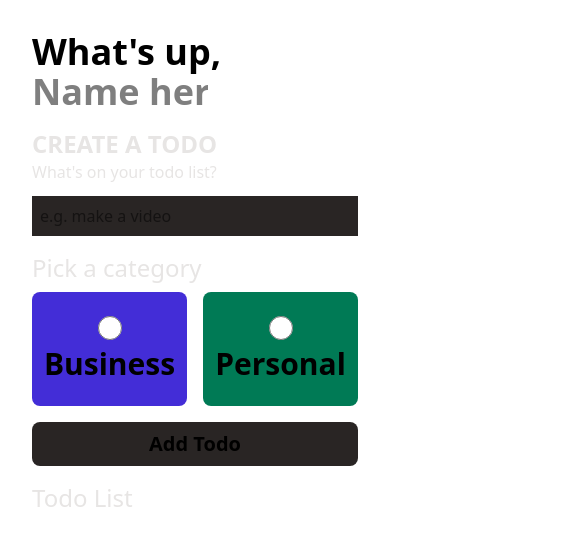
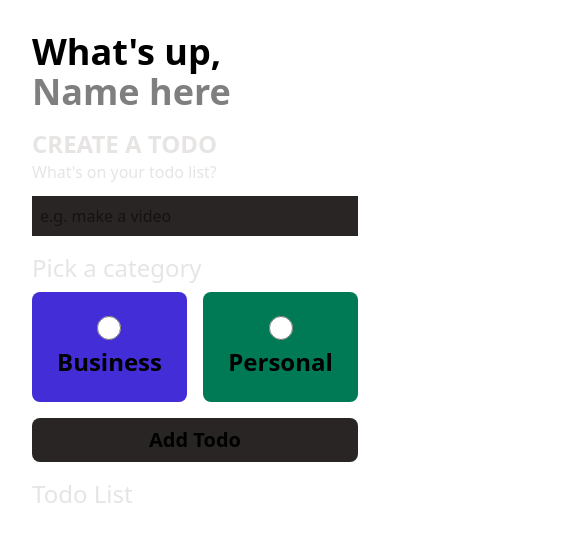
Before and after one commit to lucassantin/todo-list-vue, a Vue app: page / in a window 390 px wide. Shown: the top 546 px of the page, 576 px wide, since content can reach past the window. Built offline with nearby package versions, Linux system fonts and the light colour scheme.

Commit message:
responsive changes

```diff
--- a/src/App.vue
+++ b/src/App.vue
@@ -42,9 +42,10 @@
 </script>
 
 <template>
-  <main class="flex flex-col w-dvw h-screen p-8 gap-4">
+  <main class="flex max-w-[1920px]">
+    <section class="flex flex-col w-dvw h-screen p-8 gap-4 ">
     <section>
-      <p class="text-4xl font-bold">What's up, <input class="w-44 " placeholder="Name here" type="text" v-model="name"></p>
+      <p class="text-4xl font-bold">What's up, <input placeholder="Name here" type="text" v-model="name"></p>
     </section>
     <section class="flex flex-col gap-3">
       <div>
@@ -65,7 +66,7 @@
             id="category1"
             value="business"
             v-model="input_category" />
-            <p class="text-3xl font-bold">Business</p>
+            <p class="sm:text-3xl text-2xl font-bold">Business</p>
           </div>
         </label>
         <label class="flex justify-center items-center bg-emerald-700 rounded-lg">
@@ -77,7 +78,7 @@
             id="category1"
             value="personal"
             v-model="input_category" />
-            <p class="text-3xl font-bold">Personal</p>
+            <p class="sm:text-3xl text-2xl font-bold">Personal</p>
           </div>
         </label>
       </div>
@@ -87,9 +88,10 @@
       <p class="text-stone-200 text-2xl font-medium mb-4">Todo List</p>
       <div v-for="(todo, index) in todos" :key="index" :class="['flex flex-row items-center justify-between py-2 p-3 rounded-lg mb-3 w-full', todo.category === 'business' ? 'bg-indigo-700 opacity-90' : 'bg-emerald-700 opacity-90']">
         <input type="checkbox" :checked="todo.done" @change="toggleDone(todo)" class="size-6">
-        <p class="text-lg font-medium break-all w-[87%]">{{ todo.content }}</p>
+        <p class="text-lg font-medium break-all w-[60%] sm:w-[90%]">{{ todo.content }}</p>
         <button @click="removeTodo(todo)" class="right-2 text-xl text-white font-semibold py-0.5 px-2.5 rounded-sm bg-red-600">Delete</button>
       </div>
     </section>
+  </section>
   </main>
 </template>
--- a/src/style.css
+++ b/src/style.css
@@ -11,5 +11,6 @@
 body {
   margin: 0;
   display: flex;
+  justify-content: center;
   overflow-x: hidden;
 }
```
